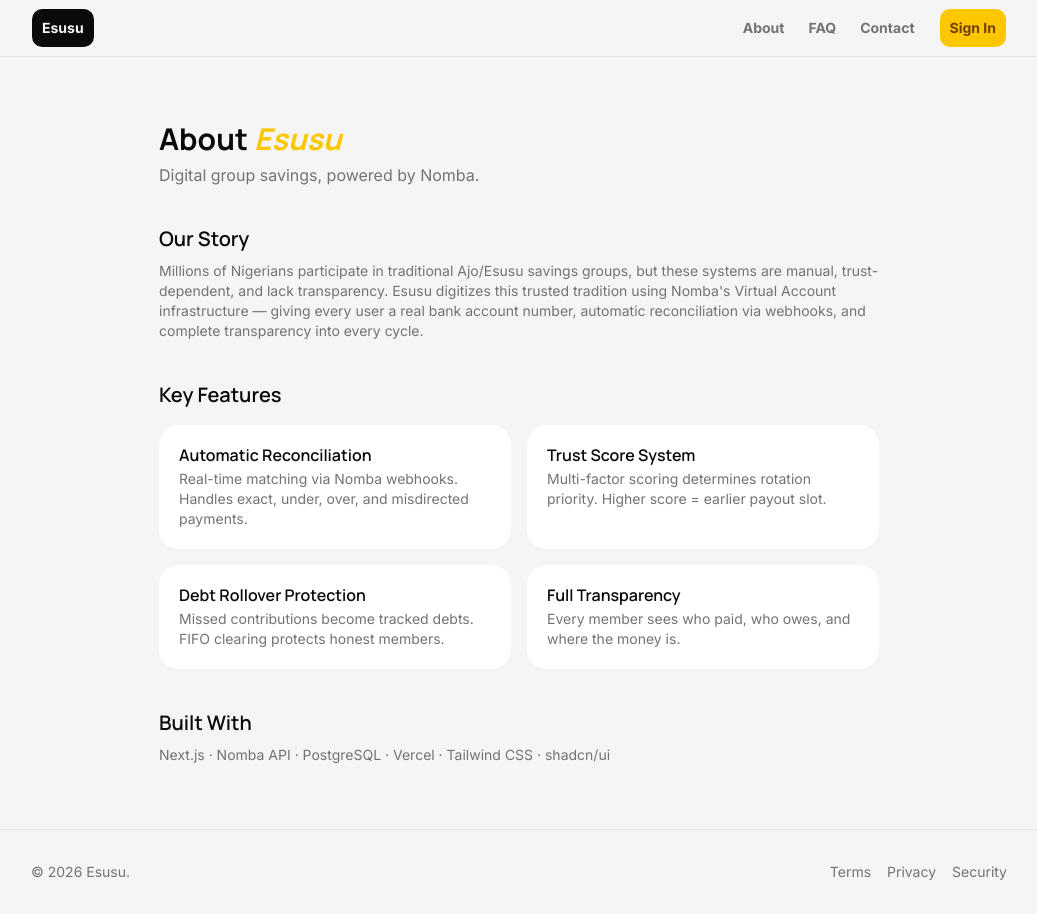
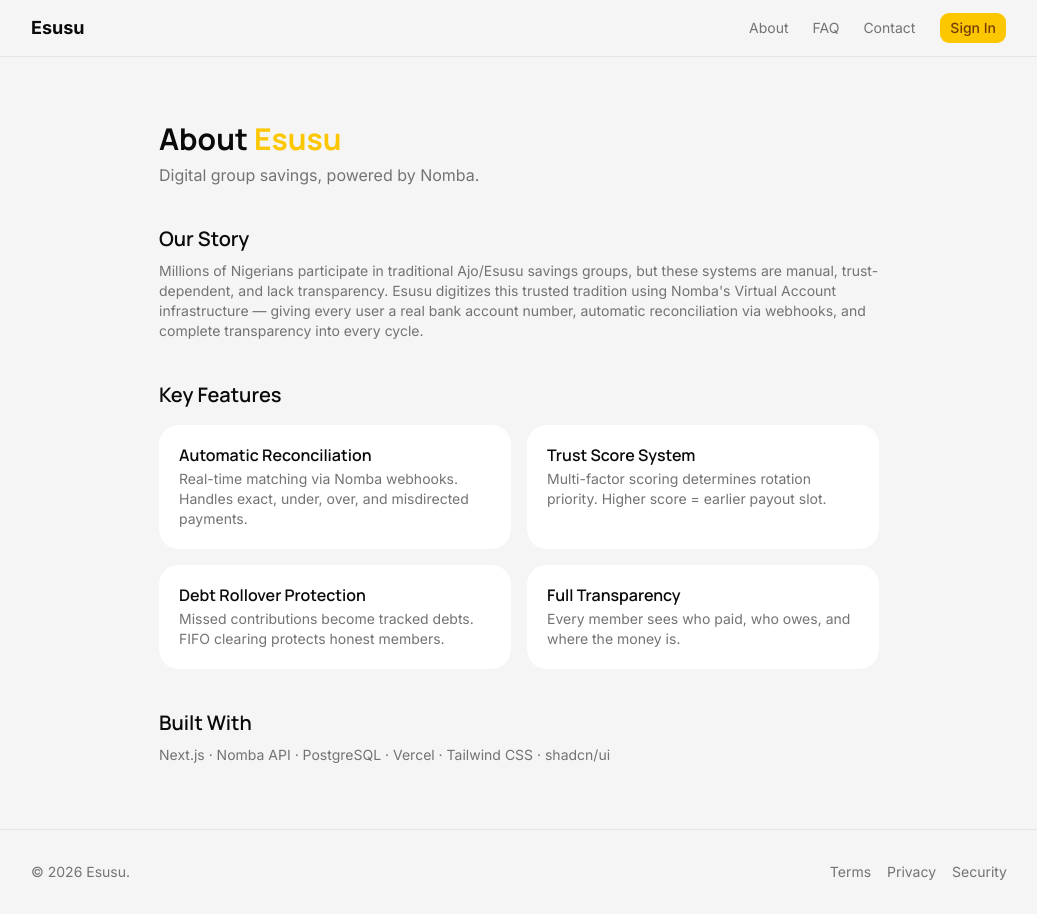
Before and after one commit to Xpektra7/REX-esusu, a Next.js app: page /about in a window 1280 px wide. Shown: the whole page, without its empty margins (121-1158 px from the left). Built offline with nearby package versions, Linux system fonts and the light colour scheme.

Commit message:
Update header/nav styling and About text

```diff
--- a/src/app/(public)/about/page.tsx
+++ b/src/app/(public)/about/page.tsx
@@ -1,7 +1,9 @@
 export default function AboutPage() {
   return (
     <div className="mx-auto max-w-3xl px-6 py-16">
-      <h1 className="text-3xl font-bold">About <span className="text-accent italic">Esusu</span></h1>
+      <h1 className="text-3xl font-bold">
+        About <span className="text-accent">Esusu</span>
+      </h1>
       <p className="mt-2 text-muted-foreground">
         Digital group savings, powered by Nomba.
       </p>
--- a/src/app/(public)/layout.tsx
+++ b/src/app/(public)/layout.tsx
@@ -11,31 +11,31 @@
     <div className="flex min-h-screen flex-col">
       <header className="sticky top-0 z-50 border-b border-border bg-background">
         <nav className="mx-auto flex h-14 max-w-5xl items-center justify-between px-6">
-<Link href="/" className={cn(buttonVariants({ size: "lg" }), "font-bold bg-foreground text-background hover:bg-background hover:text-foreground")}>
-  Esusu
-</Link>
+          <Link href="/" className="text-lg font-bold">
+            Esusu
+          </Link>
           <div className="flex items-center gap-6">
             <Link
               href="/about"
-              className="text-sm text-muted-foreground hover:text-foreground font-bold"
+              className="text-sm text-muted-foreground hover:text-foreground "
             >
               About
             </Link>
             <Link
               href="/faq"
-              className="text-sm text-muted-foreground hover:text-foreground font-bold"
+              className="text-sm text-muted-foreground hover:text-foreground "
             >
               FAQ
             </Link>
             <Link
               href="/contact"
-              className="text-sm text-muted-foreground hover:text-foreground font-bold"
+              className="text-sm text-muted-foreground hover:text-foreground "
             >
               Contact
             </Link>
             <Link
               href="/signin"
-              className={cn(buttonVariants({ size: "lg" }), "font-bold")}
+              className={cn(buttonVariants({ size: "sm" }), "")}
             >
               Sign In
             </Link>
--- a/src/components/landing/nav.tsx
+++ b/src/components/landing/nav.tsx
@@ -12,17 +12,20 @@
         <div className="flex items-center gap-6">
           <Link
             href="/about"
-            className="text-sm text-muted-foreground font-bold hover:text-foreground"
+            className="text-sm text-muted-foreground  hover:text-foreground"
           >
             About
           </Link>
           <Link
             href="/faq"
-            className="text-sm text-muted-foreground hover:text-foreground font-bold"
+            className="text-sm text-muted-foreground hover:text-foreground "
           >
             FAQ
           </Link>
-          <Link href="/signin" className={cn(buttonVariants({ size: "lg" }), "font-bold")}>
+          <Link
+            href="/signin"
+            className={cn(buttonVariants({ size: "sm" }), "")}
+          >
             Get Started
           </Link>
         </div>
```
